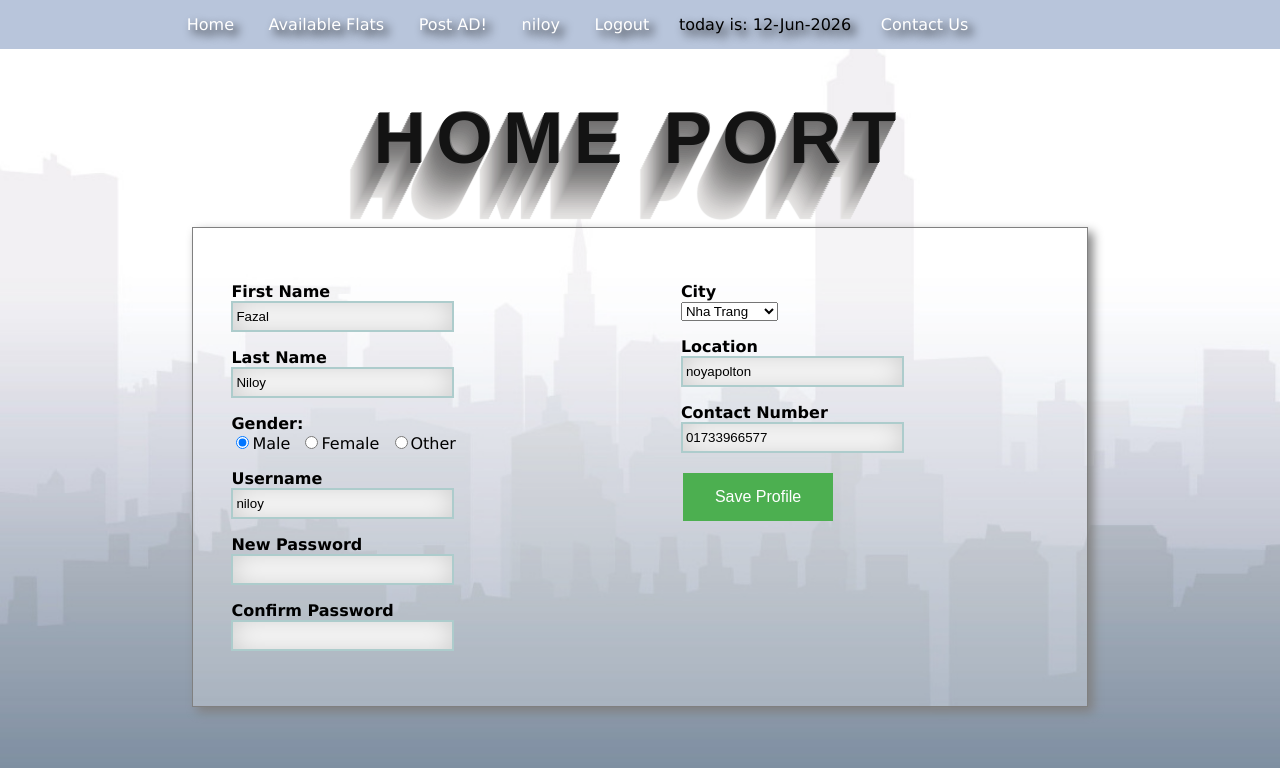
After one commit to Bottle1985/RoomForRent, a PHP site: page /editprofile.php in a window 1280 px wide. The commit adds this page. Shown: the top 768 px of the page. Run offline with PHP 8.4, Linux system fonts and the light colour scheme; a user stored in the database is signed in; data comes from the database, SQL or seed files in the repository; data that the repository does not hold is empty.

Commit message:
+ Added edit profile

```diff
--- /dev/null
+++ b/editprofile.php
@@ -0,0 +1,77 @@
+<?php
+include_once "includes/header.php";
+include_once "connection.php";
+
+if (!isset($_SESSION['id1370950_demo_cse311'])) {
+    header('location:login.php');
+    exit;
+}
+
+$uname = $_SESSION['username'];
+$user = mysqli_query($con, "SELECT * FROM members WHERE username='$uname'");
+$row = mysqli_fetch_array($user, MYSQLI_ASSOC);
+
+if (!$row) {
+    echo "User not found.";
+    exit;
+}
+?>
+
+<form method="post" action="save_profile.php">
+    <input type="hidden" name="member_id" value="<?php echo $row['member_id']; ?>" />
+
+    <div class="left">
+        <p>
+            <strong>First Name</strong><br>
+            <input id="text5" type="text" name="first_name" value="<?php echo htmlspecialchars($row['first_name']); ?>" required />
+        </p>
+        <p>
+            <strong>Last Name</strong><br>
+            <input id="text5" type="text" name="last_name" value="<?php echo htmlspecialchars($row['last_name']); ?>" required />
+        </p>
+        <p>
+            <strong>Gender:</strong><br>
+            <input type="radio" name="gender" value="Male" <?php if ($row['gender'] == 'Male') echo 'checked'; ?> />Male&nbsp;
+            <input type="radio" name="gender" value="Female" <?php if ($row['gender'] == 'Female') echo 'checked'; ?> />Female&nbsp;
+            <input type="radio" name="gender" value="Other" <?php if ($row['gender'] == 'Other') echo 'checked'; ?> />Other&nbsp;
+        </p>
+        <p>
+            <strong>Username</strong><br>
+            <input id="text5" type="text" name="username" value="<?php echo htmlspecialchars($row['username']); ?>" required />
+        </p>
+        <p>
+            <strong>New Password</strong><br>
+            <input id="text5" type="password" name="password" />
+        </p>
+        <p>
+            <strong>Confirm Password</strong><br>
+            <input id="text5" type="password" name="cpasswd" />
+        </p>
+    </div>
+
+    <div class="right">
+        <p>
+            <strong>City</strong><br>
+            <select name="city" required>
+                <option value="nhatrang" <?php if ($row['city'] == 'nhatrang') echo 'selected'; ?>>Nha Trang</option>
+                <option value="hochiminh" <?php if ($row['city'] == 'hochiminh') echo 'selected'; ?>>Hồ Chí Minh</option>
+                <option value="hanoi" <?php if ($row['city'] == 'hanoi') echo 'selected'; ?>>Hà Nội</option>
+            </select>
+        </p>
+        <p>
+            <strong>Location</strong><br>
+            <input id="text5" type="text" name="location" value="<?php echo htmlspecialchars($row['location']); ?>" required />
+        </p>
+        <p>
+            <strong>Contact Number</strong><br>
+            <input id="text5" type="text" name="contact_no" value="<?php echo htmlspecialchars($row['contact_no']); ?>" required />
+        </p>
+        <p>
+            <button class="button submit">Save Profile</button>
+        </p>
+    </div>
+</form>
+
+</div>
+</body>
+</html>
--- a/userprofile.php
+++ b/userprofile.php
@@ -11,6 +11,7 @@
 			<div align="center">
 				<p> <strong><a href="myads.php">Edit Your Ads</a></strong>
 				<strong><a href="seevalues.php">User Details</a></strong>
+			<strong><a href="editprofile.php">Edit Profile</a></strong>
 
 				</p>
 				<p>
```
Also changed, not shown: save_profile.php (added, +58 -0 lines).
